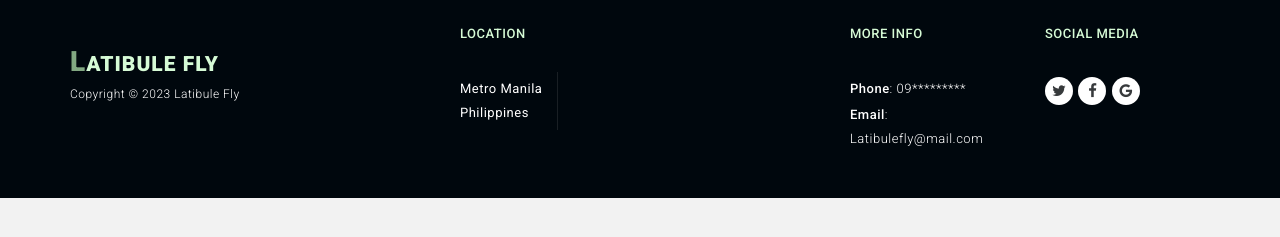
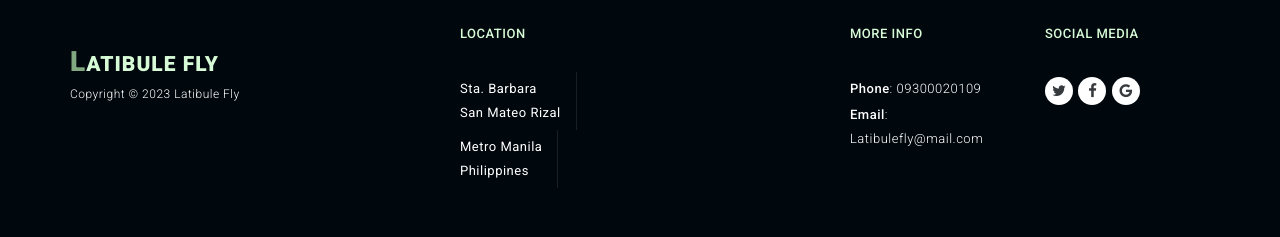
Before and after one commit to Latibulefly/Latibulefly.com, a plain HTML site: page index.html in a window 1280 px wide. Shown: the part 4089-4326 px from the top of the page. Before the commit the page ends 4287 px from the top, so only its background shows below. Drawn offline with nearby package versions, Linux system fonts and the light colour scheme; files whose address does not match are found by name.

Commit message:
Update index.html

```diff
--- a/index.html
+++ b/index.html
@@ -344,7 +344,7 @@
     </div>
 
     <div id="map">
-        <iframe src="https://www.google.com/maps/embed?pb=!1m18!1m12!1m3!1d61776.723762684815!2d120.9795598!3d14.596498300000002!2m3!1f0!2f0!3f0!3m2!1i1024!2i768!4f13.1!3m3!1m2!1s0x3397ca03571ec38b%3A0x69d1d5751069c11f!2sManila%2C%20Metro%20Manila!5e0!3m2!1sen!2sph!4v1674823877545!5m2!1sen!2sph" width="100%" height="450" style="border:0;" allowfullscreen="" loading="lazy" referrerpolicy="no-referrer-when-downgrade">
+        <iframe src="https://www.google.com/maps/embed?pb=!1m14!1m8!1m3!1d15439.105904830285!2d121.1451147!3d14.6686227!3m2!1i1024!2i768!4f13.1!3m3!1m2!1s0x3397bbdfe53ef103%3A0xbca8407baa8d9529!2sSta%20Barbara%20Villas%201!5e0!3m2!1sen!2sph!4v1675664181523!5m2!1sen!2sph"  width="100%" height="450" style="border:0;" allowfullscreen="" loading="lazy" referrerpolicy="no-referrer-when-downgrade">
         </iframe>
     </div>
 
@@ -360,6 +360,9 @@
                 <div class="col-md-4 col-sm-12">
                     <div class="location">
                         <h4>Location</h4>
+                         <ul>
+                            <li>Sta. Barbara <br>San Mateo Rizal</li>
+                        </ul>
                         <ul>
                             <li>Metro Manila <br>Philippines</li>
                         </ul>
@@ -369,7 +372,7 @@
                     <div class="contact-info">
                         <h4>More Info</h4>
                         <ul>
-                            <li><em>Phone</em>: 09*********</li>
+                            <li><em>Phone</em>: 09300020109</li>
                             <li><em>Email</em>: Latibulefly@mail.com</li>
                         </ul>
                     </div>
```
